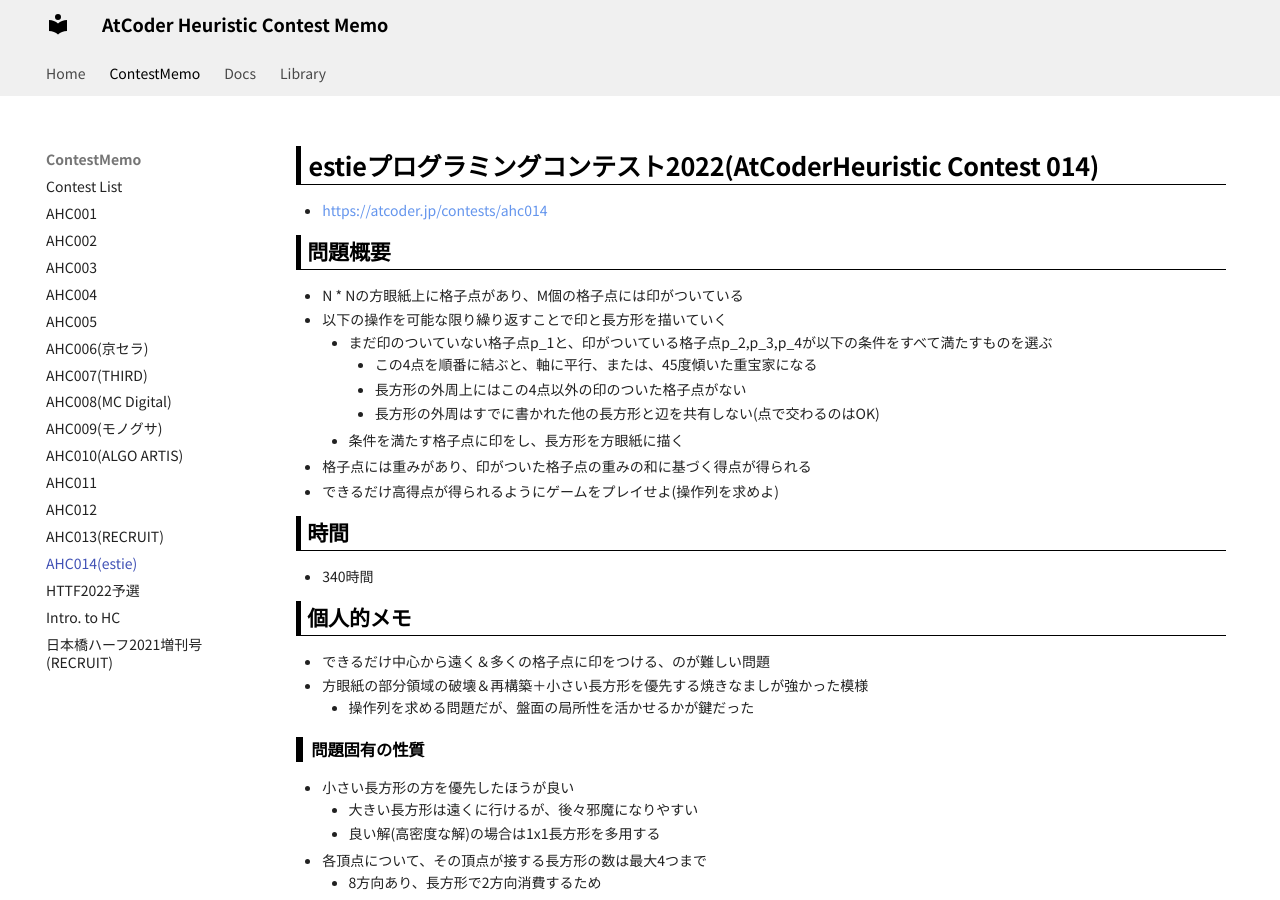
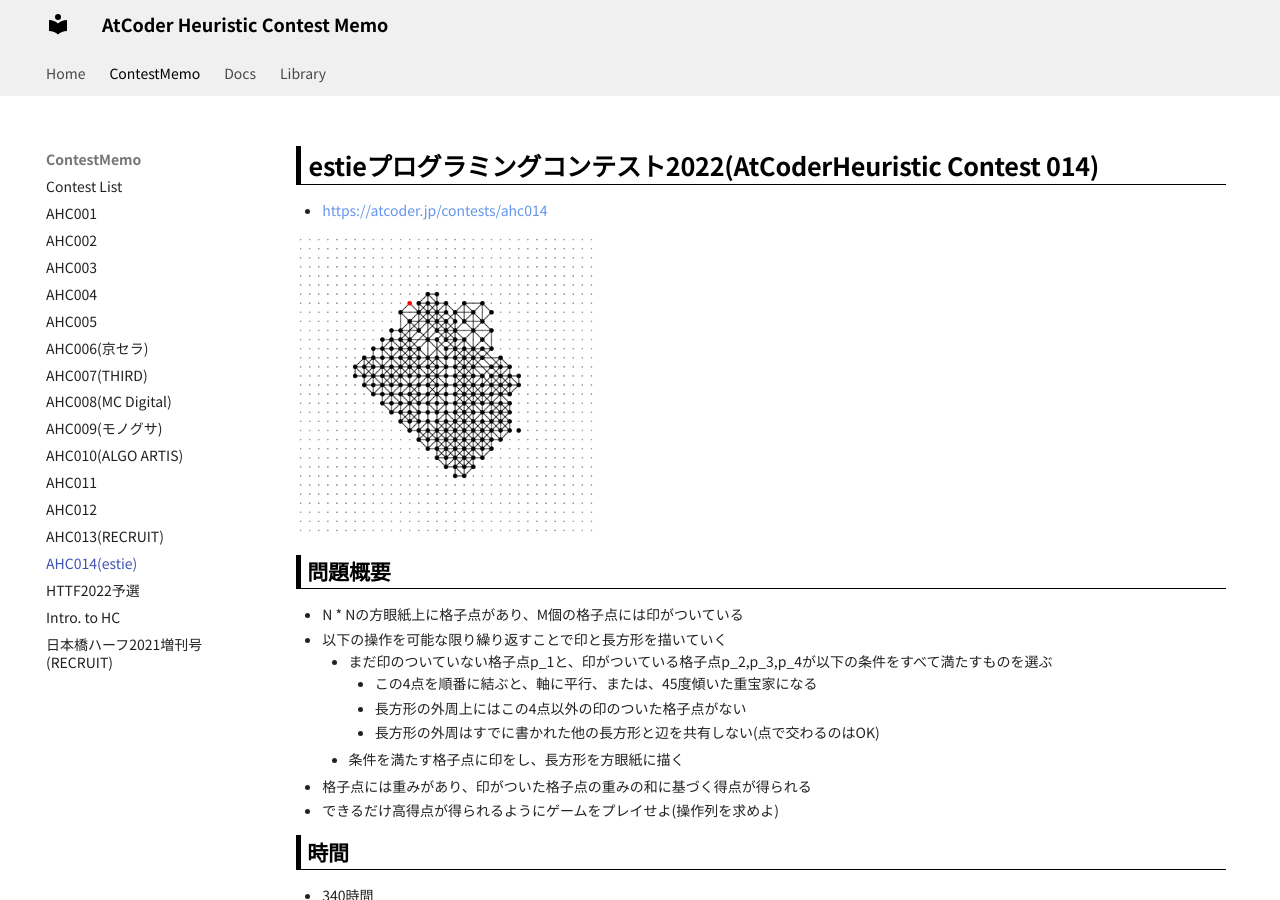
Before and after one commit to jetbead/AtCoderHeuristicContestMemo, an MkDocs documentation site: the page built from docs/ContestMemo/ahc014.md, in a window 1280 px wide and 900 px high. Built offline with MkDocs 1.6.1 and Material for MkDocs 9.7.7, drawn with Linux system fonts in a browser that asks for light colours; some web fonts are replaced.

Commit message:
add image

```diff
--- a/docs/ContestMemo/ahc014.md
+++ b/docs/ContestMemo/ahc014.md
@@ -5,6 +5,8 @@
 # estieプログラミングコンテスト2022(AtCoderHeuristic Contest 014)
 
 - https://atcoder.jp/contests/ahc014
+
+<img src="../imgs/ahc014.png" width=300>
 
 ## 問題概要
 
```
Also changed, not shown: docs/imgs/ahc014.png (added).
